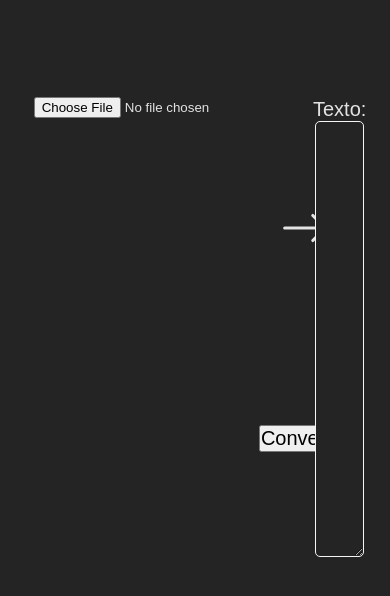
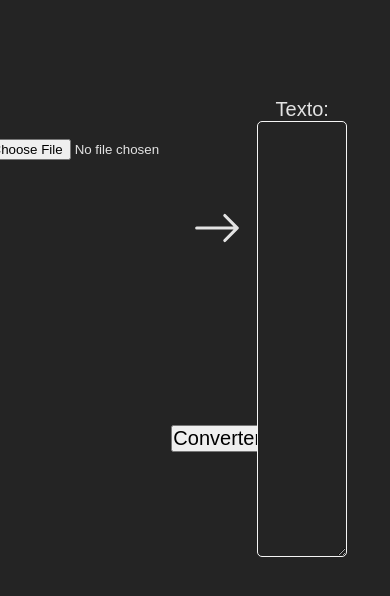
Before and after one commit to vitor-navarro/conversorImagemTexto, a React (Vite) app: page / in a window 390 px wide. Shown: the top 596 px of the page. Built offline with nearby package versions, Linux system fonts and the light colour scheme.

Commit message:
styles 1180px add

```diff
--- a/src/styles.css
+++ b/src/styles.css
@@ -50,3 +50,21 @@ div textarea{
   color: whitesmoke;
   padding: 10px 5px;
 }
+
+
+@media (max-width:1180px){
+  .div1{
+    width: 40vw;
+  }
+  .div2{
+    width: 15vw;
+  }
+  .div3{
+    width: 40vw;
+  }
+
+  .div-url{
+    width: 40vw;
+    height: 40vh;
+  }
+}
```
